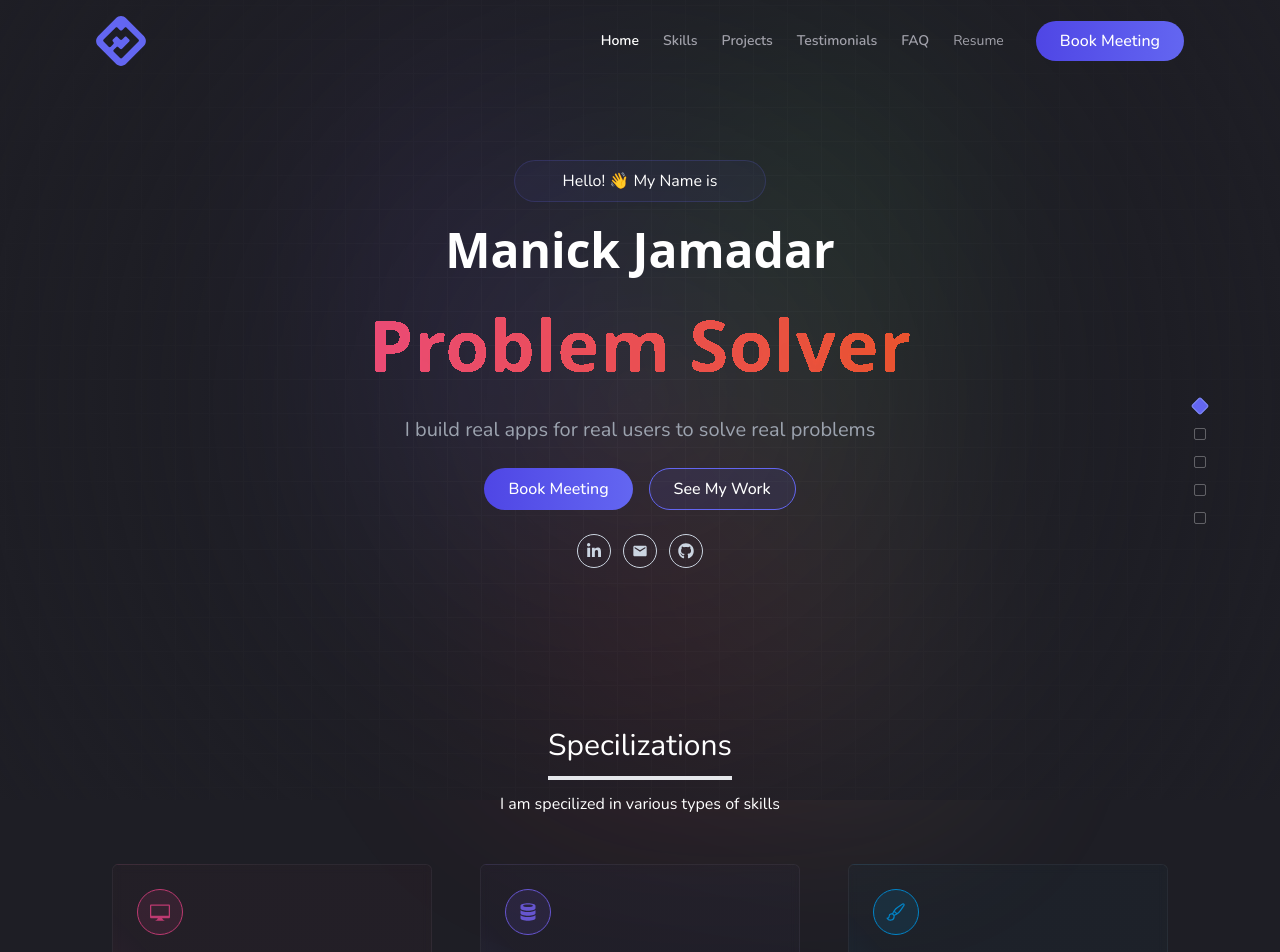
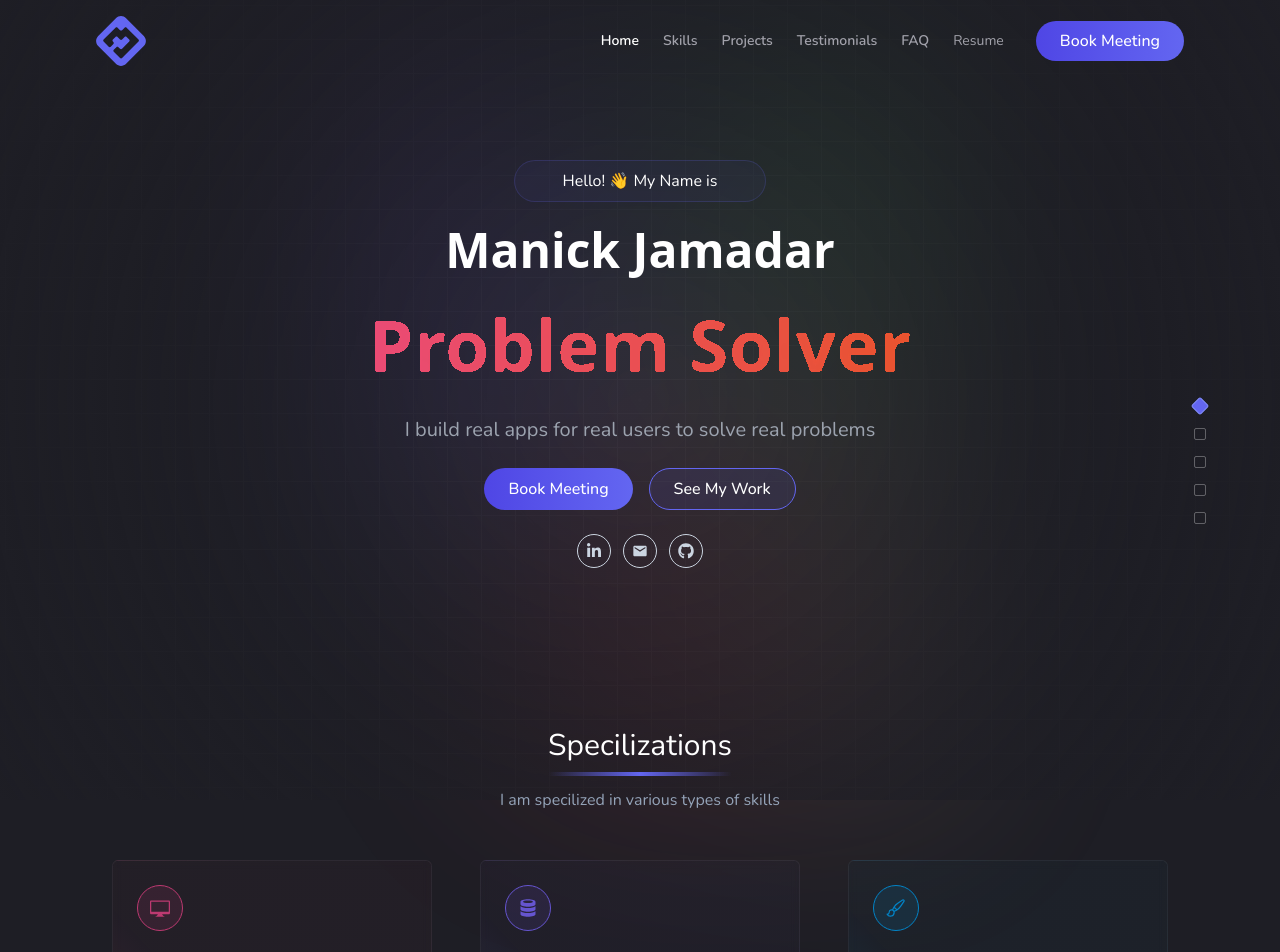
Before and after one commit to manickjamadar/personal-website, a Next.js app: page / in a window 1280 px wide. Shown: the top 952 px of the page. Built offline with nearby package versions, Linux system fonts and the light colour scheme.

Commit message:
section header lines and text design improved

```diff
--- a/app/components/sectionHeader.tsx
+++ b/app/components/sectionHeader.tsx
@@ -5,9 +5,12 @@ interface Props {
 }
 const SectionHeader: React.FC<Props> = ({ title, subtitle }) => {
   return (
-    <div className="flex flex-col gap-3 items-center">
-      <h2 className="text-3xl border-b-4 border-primary pb-3">{title}</h2>
-      <p>{subtitle}</p>
+    <div className="flex flex-col gap-3 items-center text-center">
+      <div>
+        <h2 className="text-2xl sm:text-3xl mb-2">{title}</h2>
+        <div className="h-[3px] sm:h-[4px] bg-gradient-to-r from-transparent via-primary-500 to-transparent"></div>
+      </div>
+      <p className="text-slate-400">{subtitle}</p>
     </div>
   );
 };
```
